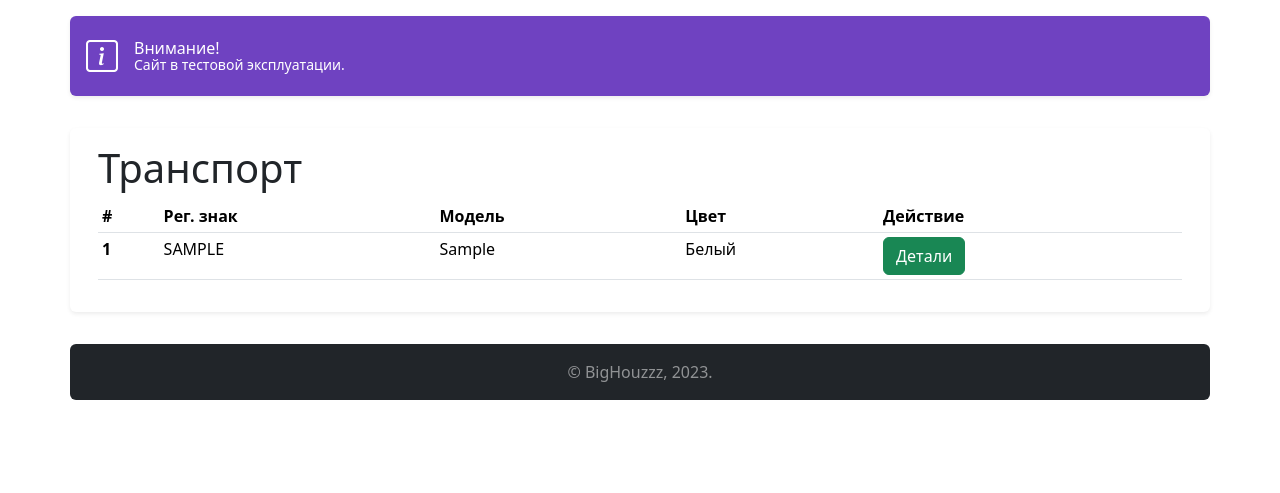
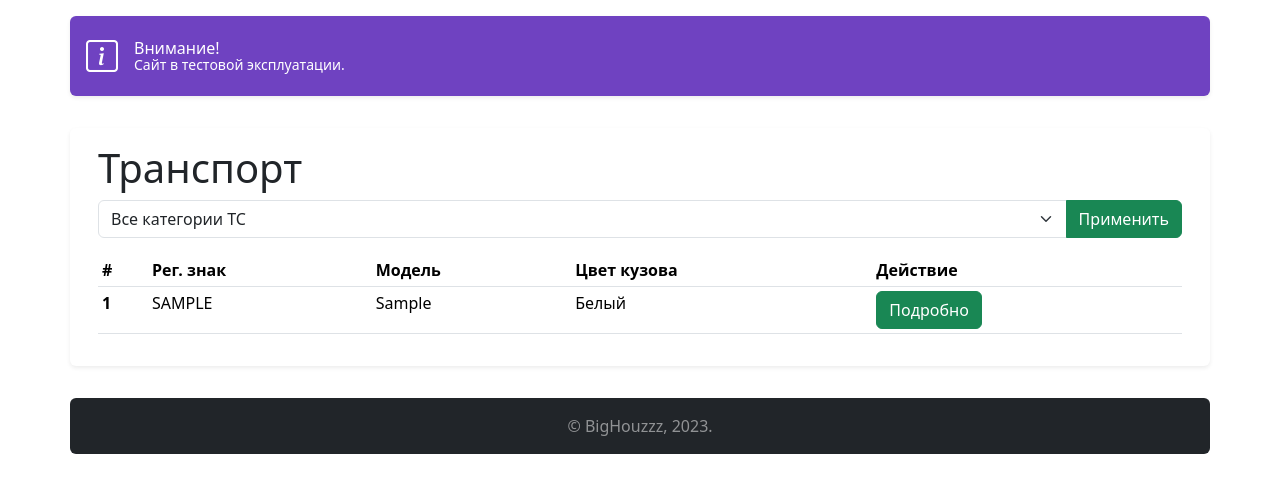
Before and after one commit to botalov-pro/BigHouzzz, a Django app: page /cars/ in a window 1280 px wide. Shown: the part 56-549 px from the top of the page. Run offline with Django 4.2, Linux system fonts and the light colour scheme; data comes from the database, SQL or seed files in the repository; tables that the repository leaves empty hold one stand-in row (values such as "Sample post"); parts of the project's set-up code (start-up, migrations or seed data) failed here and were passed over; some libraries are stand-ins or nearby versions.

Commit message:
Add: car_index_filter

```diff
--- /dev/null
+++ b/templates/cars/car_index_filter.html
@@ -0,0 +1,16 @@
+{# Filter #}
+<form method="post">
+    {% csrf_token %}
+    <div class="input-group mb-3">
+        <select class="form-select" aria-label="Выбор типа ТС"
+                name="category_filter" style="width:40%">
+            <option value="0">Все категории ТС</option>
+            {% for cat in categories %}
+            <option value="{{ cat.id }}" {% if selected_category == cat.id %}
+                    selected {% endif %}>{{ cat.name }}
+            </option>
+            {% endfor %}
+        </select>
+        <input type="submit" class="btn btn-success" value="Применить">
+    </div>
+</form>
--- a/templates/cars/index.html
+++ b/templates/cars/index.html
@@ -3,14 +3,15 @@
 {% block content %}
 <div class="container-fluid">
     <h1>Транспорт</h1>
-
+    {# Filter #}
+    {% include 'cars/car_index_filter.html' %}
     <table class="table table-sm table-hover">
         <thead>
         <tr>
             <th scope="col">#</th>
             <th scope="col">Рег. знак</th>
             <th scope="col">Модель</th>
-      <th scope="col">Цвет</th>
+            <th scope="col">Цвет кузова</th>
             <th scope="col">Действие</th>
         </tr>
         </thead>
@@ -21,7 +22,9 @@
             <td>{{ vehicle.regnum|upper }}</td>
             <td>{{ vehicle.model }}</td>
             <td>{{ vehicle.color|default_if_none:"---" }}</td>
-      <td><a class="btn btn-success" href="{% url 'cars:car_detail' vehicle.id %}" role="button">Детали</a></td>
+            <td><a class="btn btn-success"
+                   href="{% url 'cars:car_detail' vehicle.id %}" role="button">Подробно</a>
+            </td>
         </tr>
         {% endfor %}
         </tbody>
```
Lines whose indentation alone changed are shown as unchanged.
